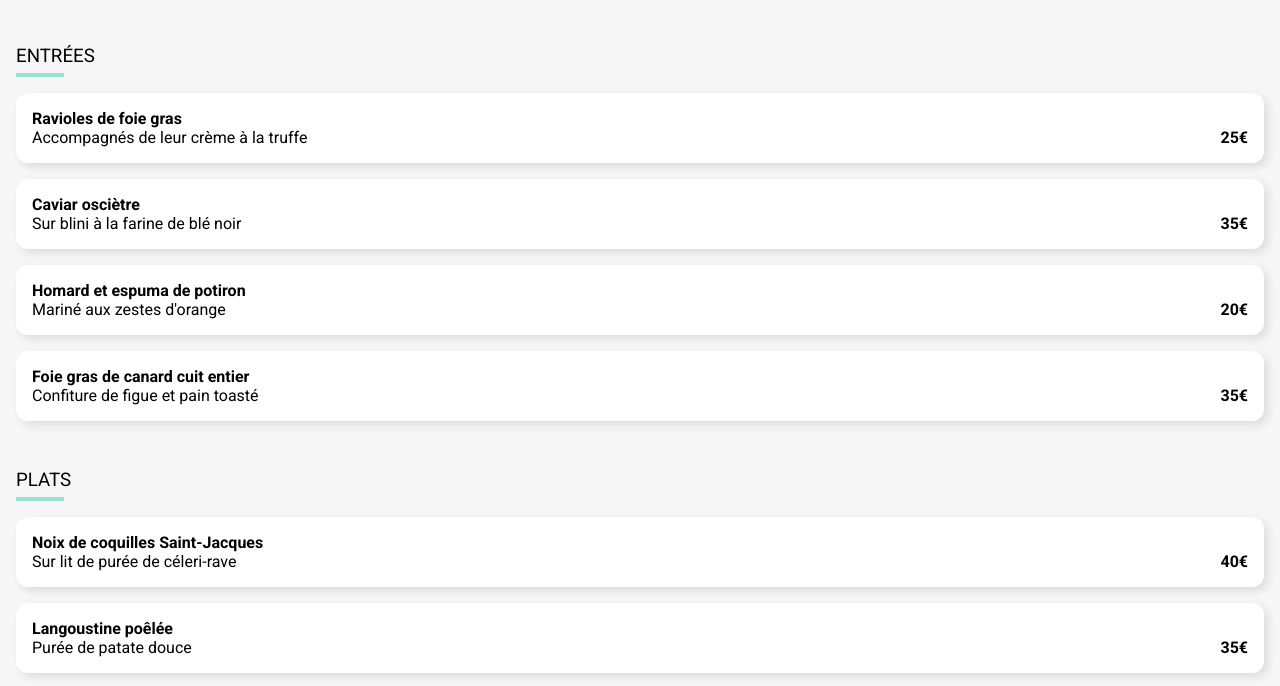
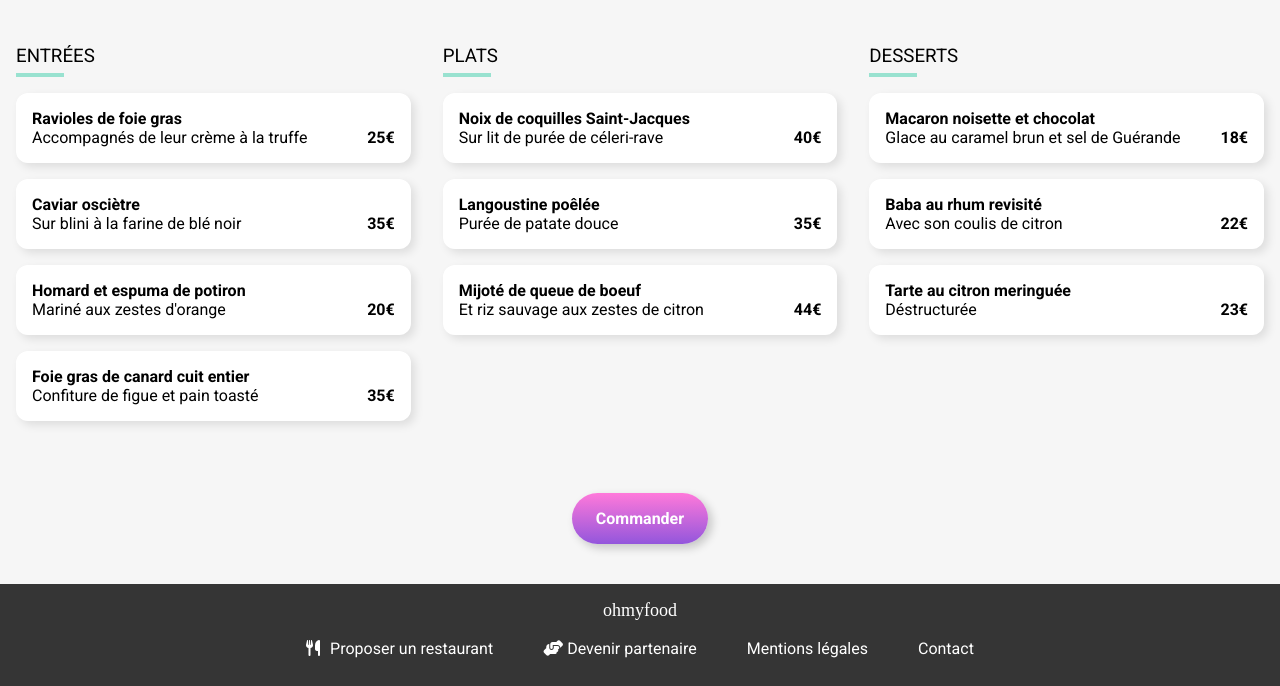
Before and after one commit to ISANKOI/MartinJeremy_3_25052022, a plain HTML site: page menuNote.html in a window 1280 px wide. Shown: the part 586-1272 px from the top of the page. Drawn offline with Linux system fonts and the light colour scheme; a web font is replaced by a local one.

Commit message:
Avancé média queries index et page menu

```diff
--- a/menuNote.html
+++ b/menuNote.html
@@ -28,6 +28,7 @@
                     <i class="fa-solid fa-heart"></i>
                 </div>
             </div>
+            <div class="menuContainer">
                 <div class="containerItem">
                     <h3 class="containerItem__titre">ENTRÉES</h3>
                     <ul class="menuList">
@@ -143,10 +144,11 @@
                         </li>
                     </ul>
                 </div>
-        </section>
+            </div>
             <div class="commande">
                 <a class="commande__button" href="#">Commander</a>
             </div>
+        </section>
     </main>
     <footer class="footer">
         <span class="footer__logo">ohmyfood</span>
--- a/sass/Layout/footer.scss
+++ b/sass/Layout/footer.scss
@@ -10,6 +10,9 @@
         padding: 0px;
         li{
             line-height: 24px;
+            :hover{
+                text-decoration: underline;
+            }
             a{
                 color: white;
                 i{
@@ -19,5 +22,4 @@
             }
         }
     }
-
 }
--- a/sass/Utils/mixins.scss
+++ b/sass/Utils/mixins.scss
@@ -64,13 +64,18 @@
             }
             }
         }
+        .menuContainer {
+            display: flex;
+            justify-content: center;
+        }
         .footer__logo{
             display: flex;
             justify-content: center;
         }
         .footer__list{
             display: flex;
-            justify-content: space-evenly;
+            justify-content: center;
+            gap: 50px;
         }
     }
 
--- a/sass/style.scss
+++ b/sass/style.scss
@@ -15,12 +15,12 @@ body{
     padding: 0px 32px;
 }
 
-ul{list-style-type:none;
+ul{ list-style-type:none;
     padding: 0px;
 }
 h1, h2, h3, h4, h5 { margin: 0px;}
 
-a{ text-decoration: none;
+a{  text-decoration: none;
     color: black;
 }
 
@@ -90,7 +90,6 @@ header{
 
         &__button {
             @include btn-gradient;
-
         }
     }
 }
@@ -105,6 +104,7 @@ header{
         flex-direction: column;
         gap: 16px;
         padding: 0px;
+
         li{
             display: flex;
             align-items: center;
@@ -118,7 +118,7 @@ header{
             cursor: pointer;
             &:hover{
                 i{
-                    color: $color-primary;
+                color: $color-primary;
                 }
                 background-color: rgba($color-primary, $alpha: 0.1);
             }
@@ -144,6 +144,7 @@ header{
     background-color: #F6F6F6;
 
     &__titre{ padding-bottom: 16px;}
+
     &__container{
         display: flex;
         flex-direction: column;
@@ -182,14 +183,12 @@ header{
 
 
                 &__description{
+                    width: 100%;
+                }
 
-                width: 100%;
-
-                }
                 &__heart{
                     font-size: 30px;
                     @include heart-btn;
-
 
                 }
             }
@@ -231,6 +230,9 @@ main{background-color: #f6f6f6;}
     }
     .containerItem{
         padding: 16px;
+        overflow: hidden;
+        width: calc( 100% - 32px);
+
         &__titre{
             padding-bottom: 6px;
             font-weight: 400;
@@ -242,7 +244,6 @@ main{background-color: #f6f6f6;}
             flex-direction: column;
             gap: 16px;
 
-
             &__plat{
                 display: flex;
                 justify-content: space-between;
@@ -252,6 +253,7 @@ main{background-color: #f6f6f6;}
                 animation: 1000ms both animation-menu;
                 cursor: pointer;
                 overflow: hidden;
+
                 @for $i from 1 to 10 {
                     &:nth-child(#{$i}) {
                         animation-delay: 200ms * $i;
@@ -259,6 +261,7 @@ main{background-color: #f6f6f6;}
                 }
                 &:hover .menuList__plat__check{
                     margin-right: 0;
+
                     i{
                         animation: check-rotation 600ms;
                     }
@@ -274,12 +277,13 @@ main{background-color: #f6f6f6;}
                         overflow: hidden;
                         text-overflow: ellipsis;
                     }
+                }
 
-                }
                 &__prix{
                     padding: 16px;
                     align-self: end;
                 }
+
                 &__check{
                     display: flex;
                     justify-content: center;
```
Also changed, not shown: menuDelice.html (+3 -1 lines), menuFrancaise.html (+3 -1 lines), menuPalette.html (+3 -3 lines), css/footer.css, css/style.css, 2 other files. Lines whose indentation alone changed are shown as unchanged.
